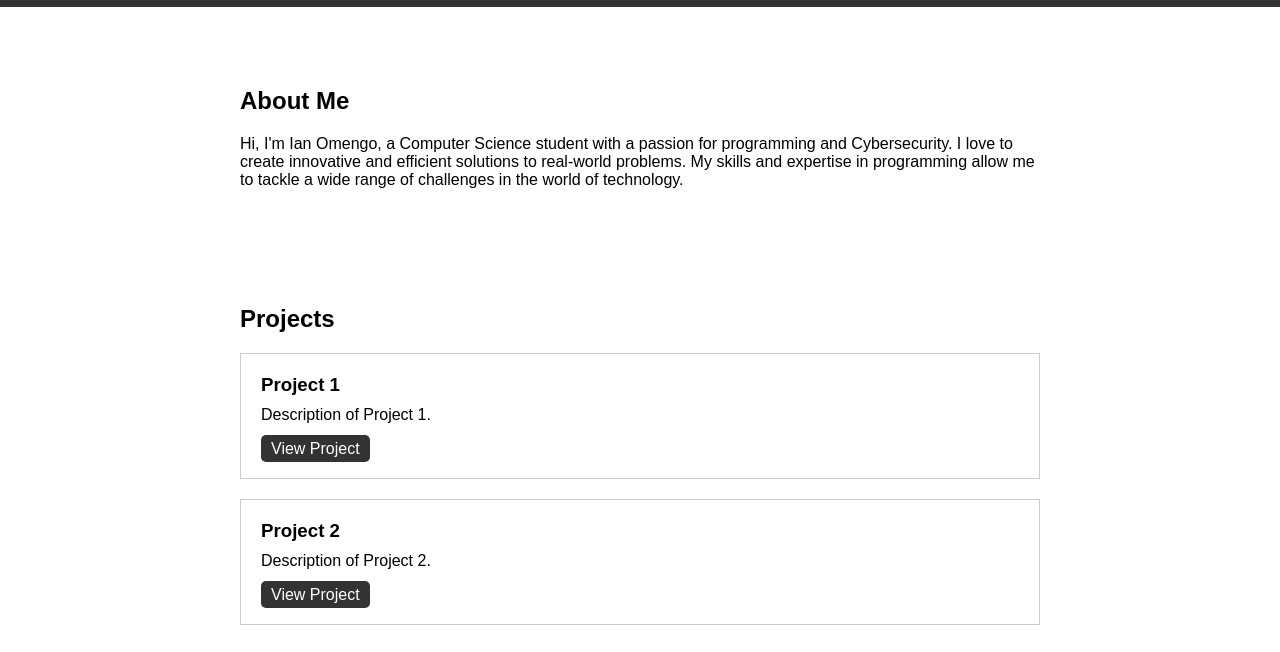
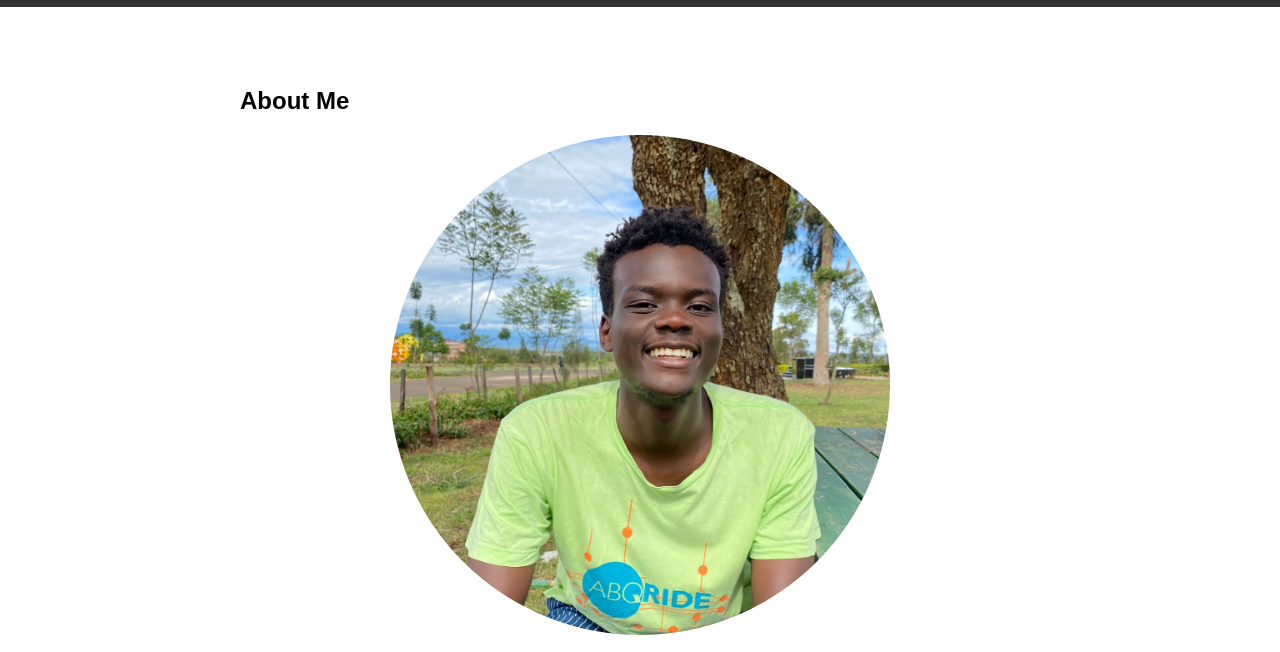
Before and after one commit to Ian-rod/Ian-rod.github.io, a plain HTML site: page index.html in a window 1280 px wide. Shown: the part 131-783 px from the top of the page. Drawn offline with Linux system fonts and the light colour scheme.

Commit message:
profile image

```diff
--- a/index.html
+++ b/index.html
@@ -23,6 +23,7 @@
     <section id="about" class="section">
         <div class="container">
             <h2>About Me</h2>
+            <img src="./profileimage.jpg" alt="Ian Omengo's Profile Image" class="profile-image">
             <p>Hi, I'm Ian Omengo, a Computer Science student with a passion for programming and Cybersecurity. I love to create innovative and efficient solutions to real-world problems. My skills and expertise in programming allow me to tackle a wide range of challenges in the world of technology.</p>
         </div>
     </section>
--- a/style.css
+++ b/style.css
@@ -99,3 +99,11 @@ footer {
 .resume-button:hover {
     background-color: #0056b3;
 }
+.profile-image {
+    display: block;
+    width: 500px; /* Adjust the width as needed */
+    height: 500px; /* Adjust the height as needed to maintain a circular shape */
+    border-radius: 50%; /* Makes it a circular image */
+    margin: 20px auto; /* Centers the image */
+    object-fit: cover; /* Ensures the image fills the circular space */
+}
```
Also changed, not shown: profileimage.jpg (added).
